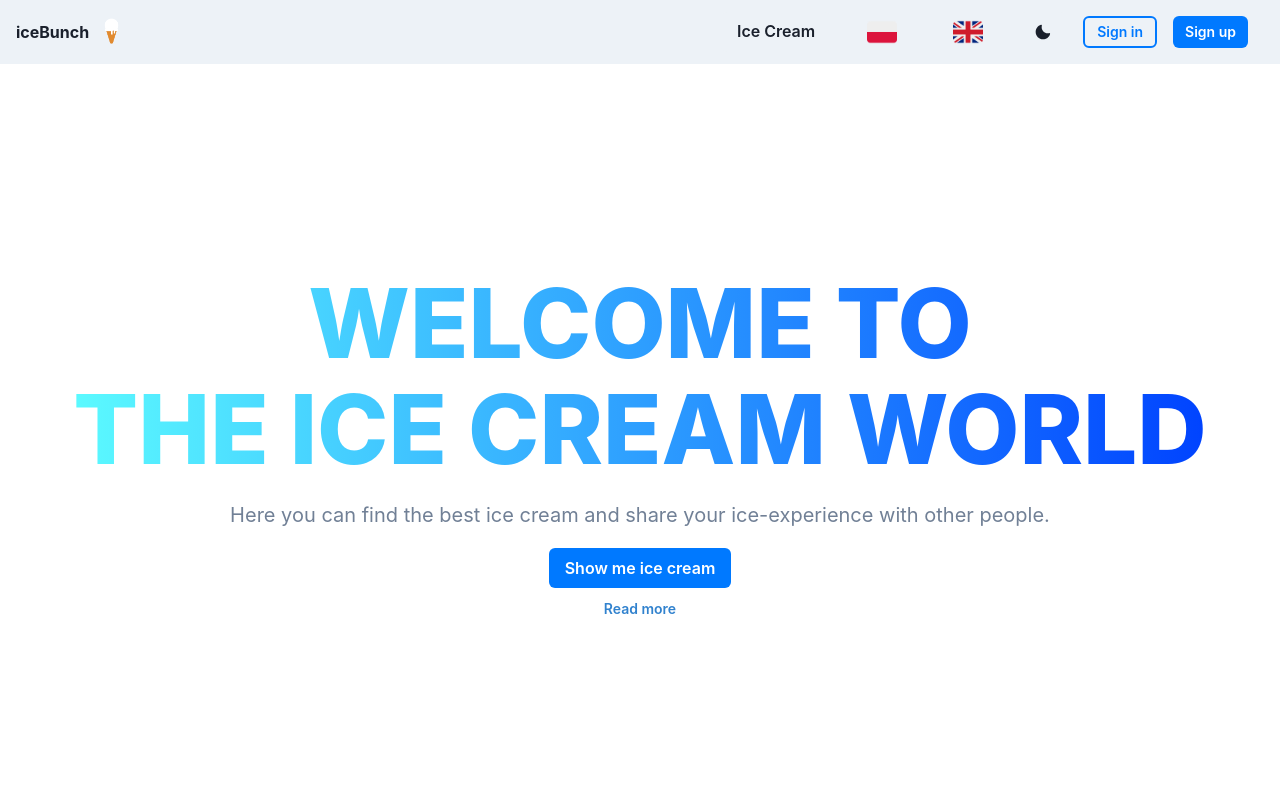
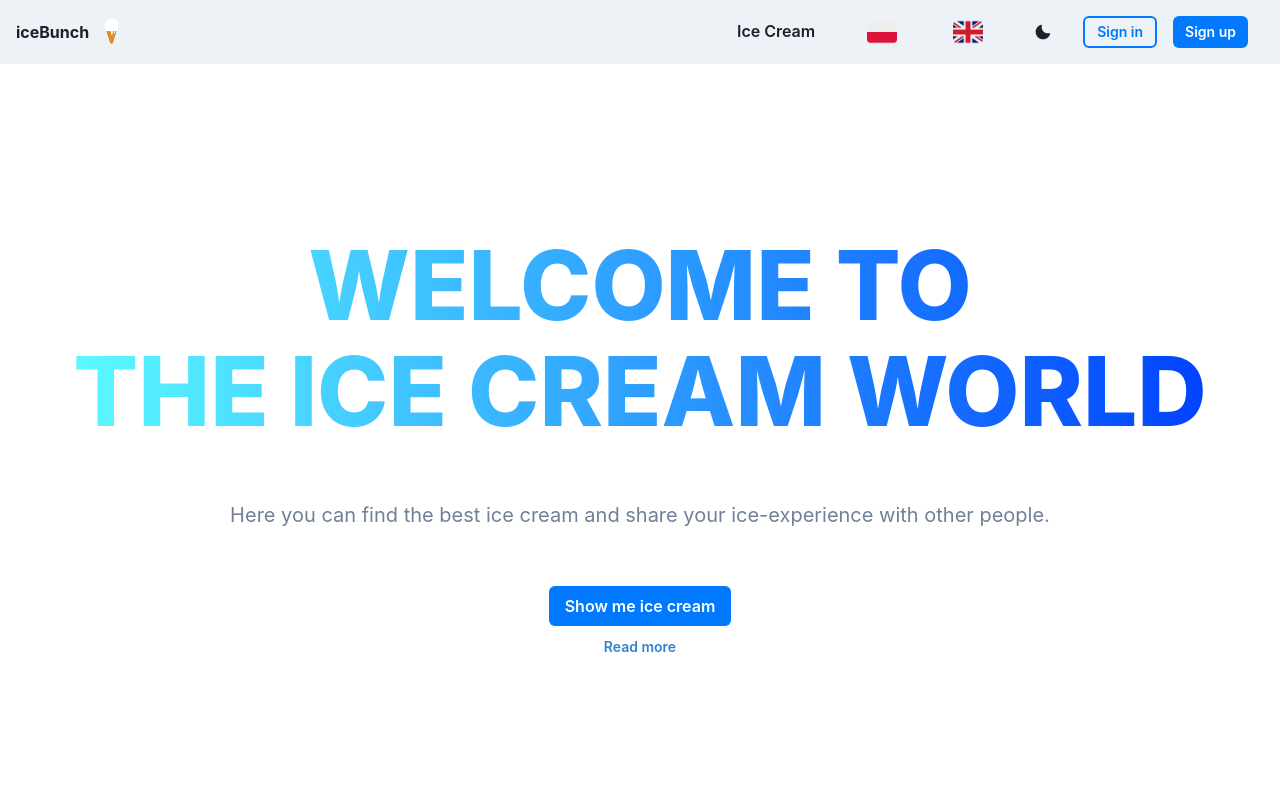
Before and after one commit to jurasw/icebunch-frontend, a React (Vite) app: page / in a window 1280 px wide. Shown: the top 800 px of the page. Built offline with nearby package versions, Linux system fonts and the light colour scheme.

Commit message:
revert previous

```diff
--- a/src/components/LandingPage/Hero.tsx
+++ b/src/components/LandingPage/Hero.tsx
@@ -19,12 +19,10 @@ export default function Hero() {
         as={Box}
         textAlign={"center"}
         justifyContent={"center"}
-        spacing={{ base: 14, md: 18 }}
+        spacing={{ base: 8, md: 14 }}
         py={{ base: 20, md: 36 }}
       >
         <Text
-        // marginTop={'0'}
-        // paddingTop={'0'}
           lineHeight={"110%"}
           bgGradient="linear(to-l,  #0043ff, #5bfaff)"
           bgClip="text"
```
